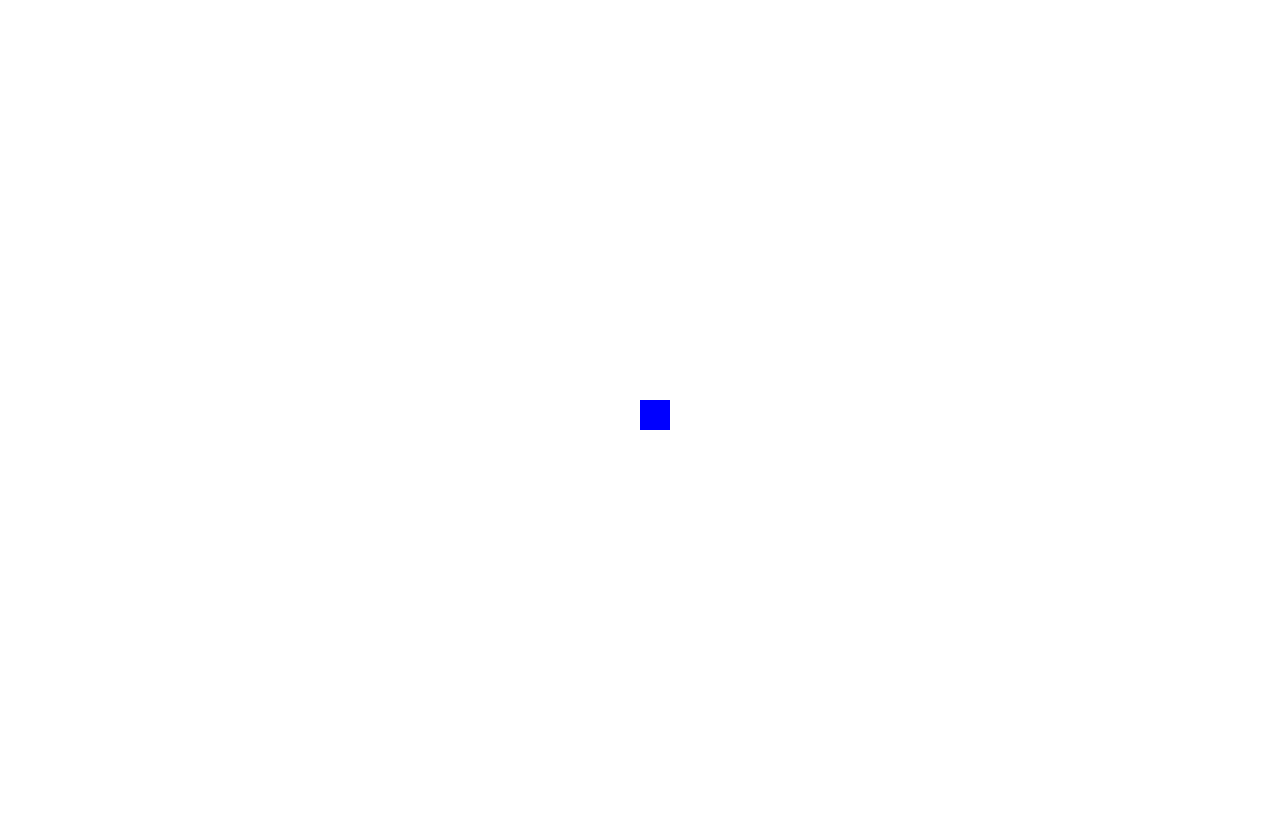
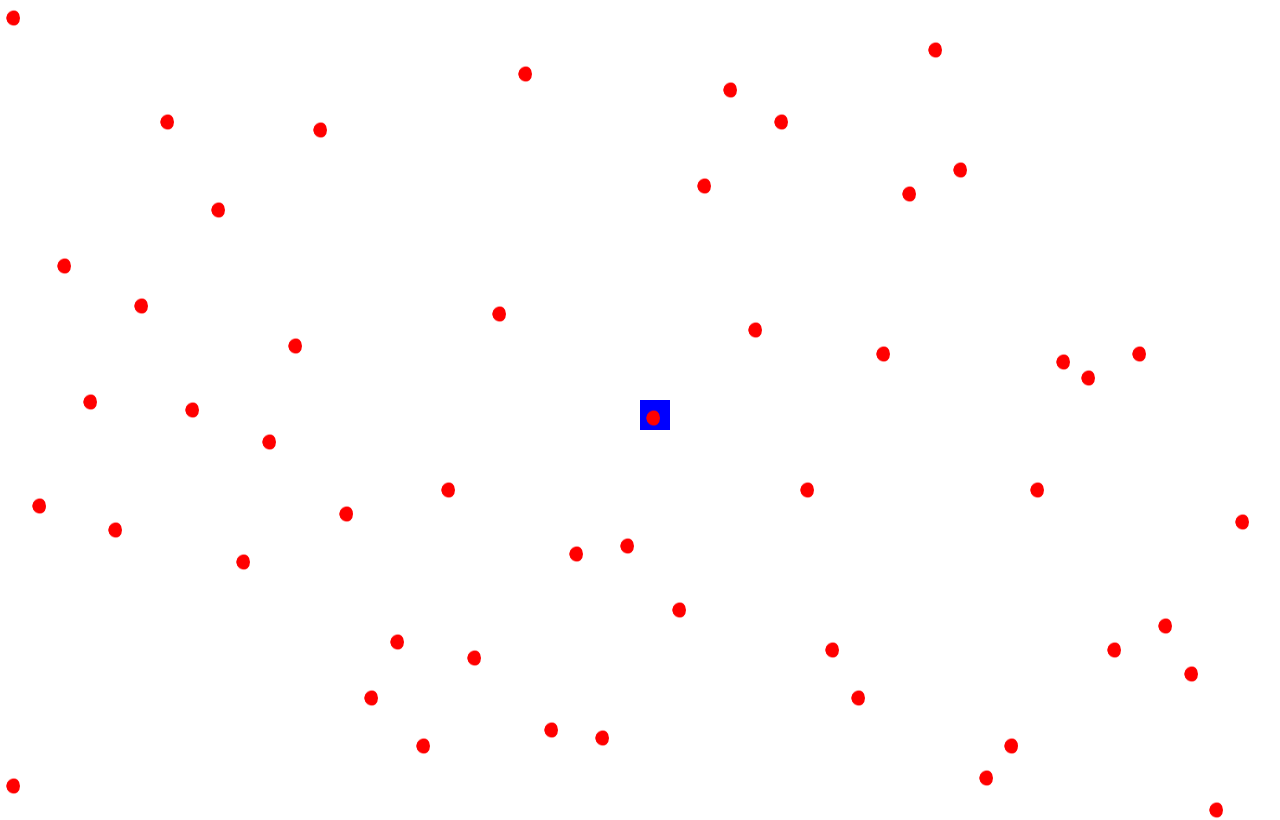
Before and after one commit to ProDev91/dodge-ball, a plain HTML site: page index.html in a window 1280 px wide. Drawn offline with nearby package versions, Linux system fonts and the light colour scheme; animation ran at ten frames a second.

Commit message:
did stuff

```diff
--- a/index.html
+++ b/index.html
@@ -11,7 +11,7 @@
 </head>
 <body>
     <div id="board">
-        <canvas class="player" id="player" height="30px" width="30px"></canvas>
+        <div class="player"></div>
     </div>
 </body>
 </html>
--- a/main.js
+++ b/main.js
@@ -2,10 +2,9 @@ $(document).ready(initApp);
 
 function initApp() {
     $(document).on("keydown", movePlayer);
-    createPlayer()
-    // setInterval(function () {
+    setInterval(function () {
     spawnBalls()
-    // }, 1000)
+    }, 100)
 }
 
 let level = 1;
@@ -14,14 +13,6 @@ let moveUpKeys = { key: 87, arrow: 38 };
 let moveRightKeys = { key: 68, arrow: 39 };
 let moveDownKeys = { key: 83, arrow: 40 };
 let moveLeftKeys = { key: 65, arrow: 37 };
-
-function createPlayer() {
-    var player = $("#player");
-    var ctx = player[0].getContext('2d');
-    ctx.fillStyle = "blue";
-    ctx.fillRect(0, 0, 30, 30);
-    console.log(ctx)
-}
 
 function movePlayer(event) {
     let currentKeyPressed = event.which
@@ -83,7 +74,7 @@ function spawnBalls() {
 }
 
 function moveBall(newBall) {
-    $(newBall).animate({ left: '100%' }, 1000, "linear")
+    $(newBall).animate({ left: '100%' }, 5000, "linear")
     $(newBall).queue(function () {
         $(this).remove()
     })
--- a/style.css
+++ b/style.css
@@ -13,17 +13,18 @@ body {
 }
 
 .player {
-    /* background-color: blue;
-    height: 30px; */
+    background-color: blue;
+    height: 30px;
     left: 50%;
     position: absolute;
     top: 50%;
     transition: left 0.1s linear, top 0.1s linear;
-    /* width: 30px; */
+    width: 30px;
 }
 
 .ball {
-    background-color: red;
+    background-image: url('./images/ball.png');
+    background-size: cover;
     border-radius: 50%;
     height: 20px;
     left: 0%;
```
Also changed, not shown: images/ball.png (added).
